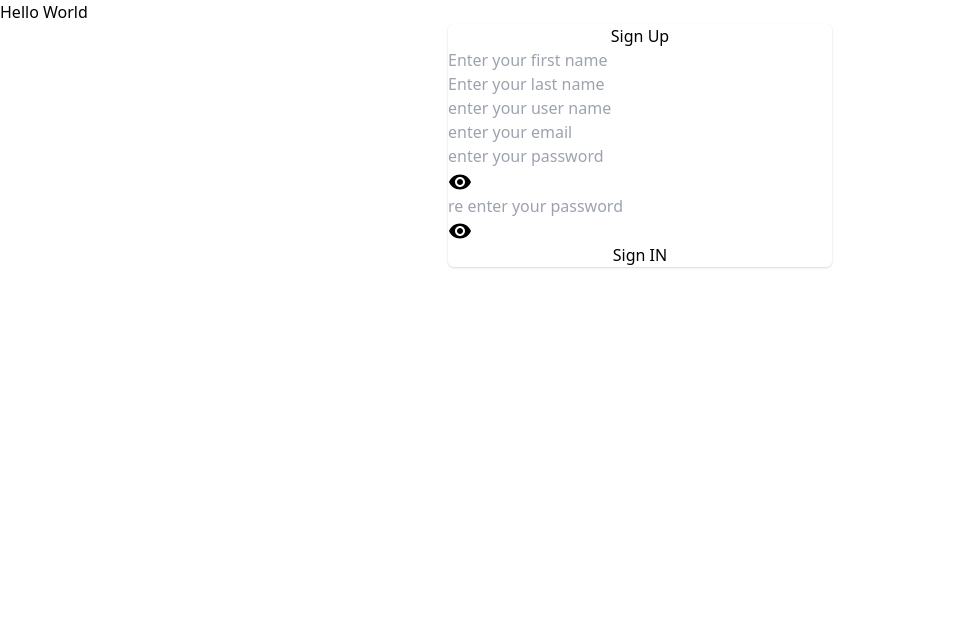
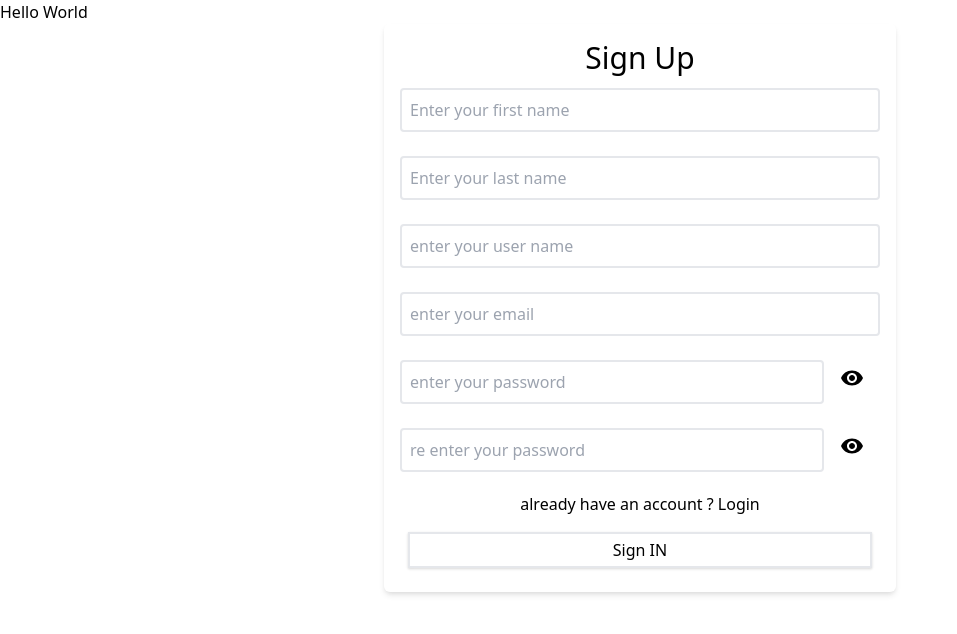
Before and after one commit to kunwar-11/sport-connect, a React (Create React App) app: page /signup in a window 1280 px wide. Shown: the top 634 px of the page, without its empty margins (0-957 px from the left). Built offline with nearby package versions, Linux system fonts and the light colour scheme.

Commit message:
style : signup form

```diff
--- a/src/features/signup/SignUp.jsx
+++ b/src/features/signup/SignUp.jsx
@@ -34,14 +34,15 @@ const SignUp = () => {
 
   return (
     <form
-      className="flex flex-col max-w-sm rounded-md shadow mx-1 sm:mx-auto"
+      className="flex flex-col max-w-lg rounded-md shadow-md mx-1 sm:mx-auto p-4 align-middle"
       onSubmit={signUpHandler}
     >
       <div className="text-center">
-        <h3>Sign Up</h3>
+        <h1 className="text-3xl">Sign Up</h1>
       </div>
-      <div>
+      <div className="flex flex-col">
         <input
+          className="my-2 sm:my-3 p-1 sm:p-2 rounded border-2 border-solid"
           type="text"
           placeholder="Enter your first name"
           value={userDetails?.firstName}
@@ -51,8 +52,9 @@ const SignUp = () => {
         />
         <small className="text-red-500">{error.firstNameError}</small>
       </div>
-      <div>
+      <div className="flex flex-col">
         <input
+          className="my-2 sm:my-3 p-1 sm:p-2 rounded border-2 border-solid"
           type="text"
           placeholder="Enter your last name"
           value={userDetails?.lastName}
@@ -62,8 +64,9 @@ const SignUp = () => {
         />
         <small className="text-red-500">{error.lastNameError}</small>
       </div>
-      <div>
+      <div className="flex flex-col">
         <input
+          className="my-2 sm:my-3 p-1 sm:p-2 rounded border-2 border-solid"
           type="text"
           placeholder="enter your user name"
           value={userDetails?.userName}
@@ -73,8 +76,9 @@ const SignUp = () => {
         />
         <small className="text-red-500">{error.userNameError}</small>
       </div>
-      <div>
+      <div className="flex flex-col">
         <input
+          className="my-2 sm:my-3 p-1 sm:p-2 rounded border-2 border-solid"
           type="text"
           placeholder="enter your email"
           value={userDetails?.email}
@@ -84,9 +88,10 @@ const SignUp = () => {
         />
         <small className="text-red-500">{error.emailError}</small>
       </div>
-      <div>
-        <div>
+      <div className="flex flex-row justify-center">
+        <div className="flex flex-col  w-full">
           <input
+            className="my-2 sm:my-3 p-1 sm:p-2 rounded border-2 border-solid"
             type={showPassword ? "text" : "password"}
             placeholder="enter your password"
             value={userDetails?.password}
@@ -96,13 +101,17 @@ const SignUp = () => {
           />
           <small className="text-red-500">{error.passwordError}</small>
         </div>
-        <div onClick={() => setShowPassword((prev) => !prev)}>
+        <div
+          className="p-2 sm:p-4"
+          onClick={() => setShowPassword((prev) => !prev)}
+        >
           {showPassword ? <VisibilityOff /> : <Visibility />}
         </div>
       </div>
-      <div>
-        <div>
+      <div className="flex flex-row justify-center">
+        <div className="flex flex-col w-full">
           <input
+            className="my-2 sm:my-3 p-1 sm:p-2 rounded border-2 border-solid"
             type={showConfirmPassword ? "text" : "password"}
             placeholder="re enter your password"
             value={userDetails?.confirmPassword}
@@ -115,11 +124,20 @@ const SignUp = () => {
           />
           <small className="text-red-500">{error.confirmPasswordError}</small>
         </div>
-        <div onClick={() => setShowConfirmPassword((prev) => !prev)}>
+        <div
+          className="p-2 sm:p-4"
+          onClick={() => setShowConfirmPassword((prev) => !prev)}
+        >
           {showConfirmPassword ? <VisibilityOff /> : <Visibility />}
         </div>
       </div>
-      <button type="submit">Sign IN</button>
+      <p className="text-center p-2">already have an account ? Login</p>
+      <button
+        type="submit"
+        className="m-2 p-1 border-double border-2 shadow border-gray"
+      >
+        Sign IN
+      </button>
     </form>
   );
 };
```
